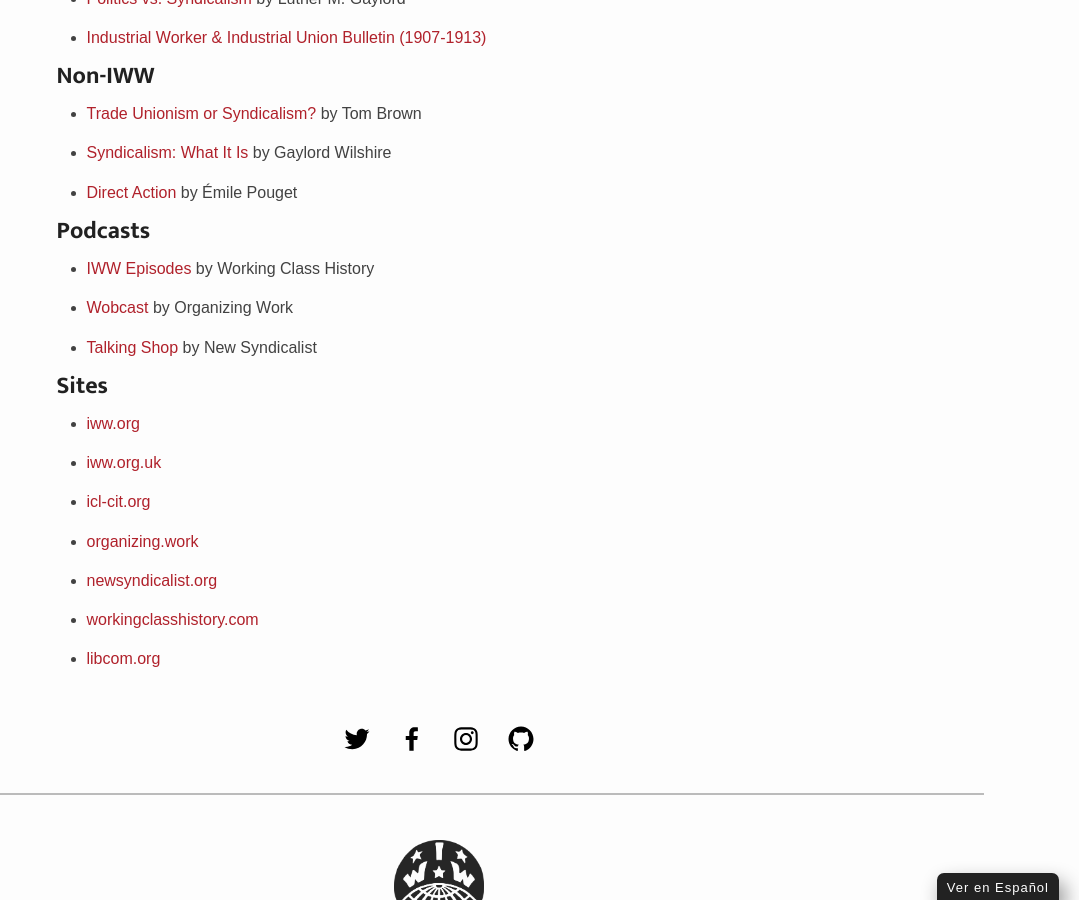
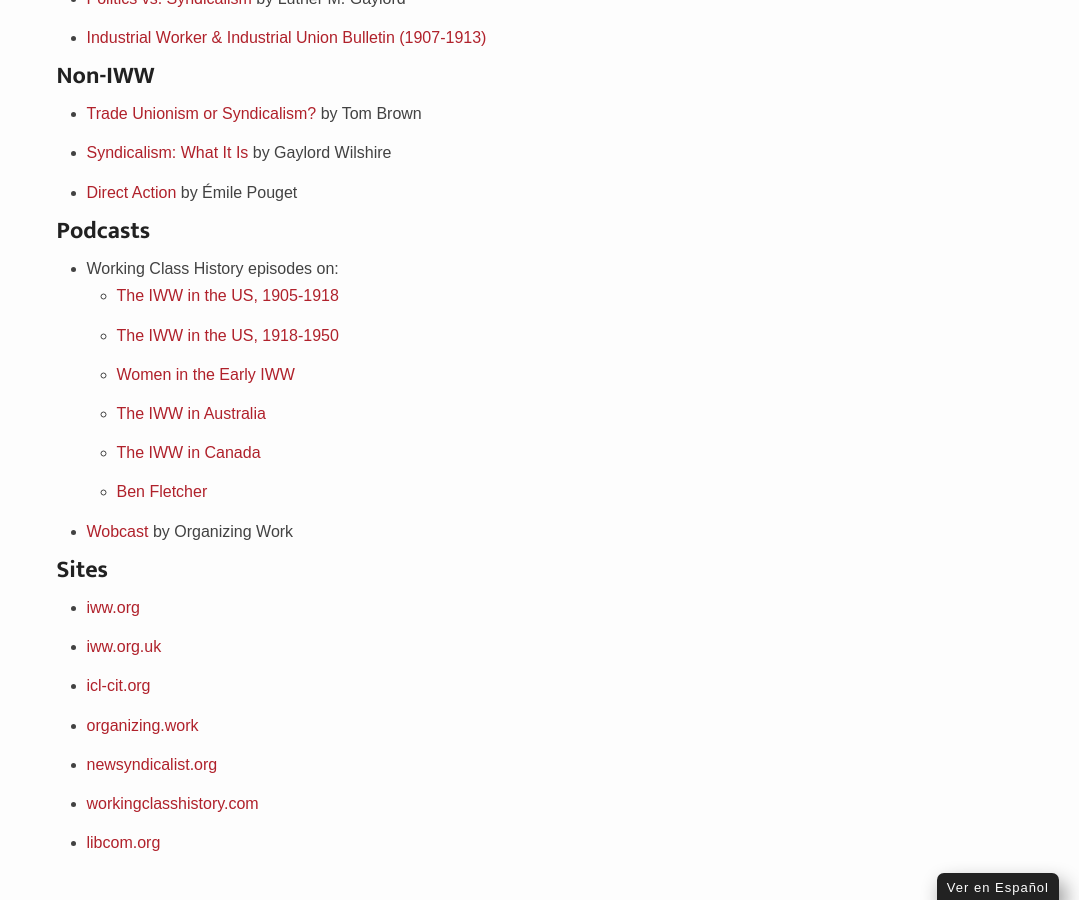
Before and after one commit to vancouveriww/vancouveriww.github.io, a Jekyll site: the page built from resources.html, in a window 1280 px wide and 900 px high, scrolled down 1366 px. Shown: the whole window, without its empty margins (201-1280 px from the left). Built offline with Jekyll 4.4.1, drawn with Linux system fonts in a browser that asks for light colours; some web fonts are replaced.

Commit message:
Update resources.html
Updated podcast links

```diff
--- a/resources.html
+++ b/resources.html
@@ -45,9 +45,17 @@
 </ul>
 <h2>Podcasts</h2>
 <ul>
-  <li><a href="https://soundcloud.com/workingclasshistory/sets/iww">IWW Episodes</a> by Working Class History</li>
-  <li><a href="http://organizing.work/feed/podcast">Wobcast</a> by Organizing Work</li>
-  <li><a href="https://soundcloud.com/user-847178554">Talking Shop</a> by New Syndicalist</li>
+  <li>Working Class History episodes on:
+    <ul>
+      <li><a href="https://workingclasshistory.com/podcast/wch-e6-the-industrial-workers-of-the-world-in-the-us-1905-1918">The IWW in the US, 1905-1918</a></li>
+      <li><a href="https://workingclasshistory.com/podcast/the-industrial-workers-of-the-world-1918-1950">The IWW in the US, 1918-1950</a></li>
+      <li><a href="https://workingclasshistory.com/podcast/e16-women-in-the-early-iww">Women in the Early IWW</a></li>
+      <li><a href="https://workingclasshistory.com/podcast/e19-the-iww-in-australia">The IWW in Australia</a></li>
+      <li><a href="https://workingclasshistory.com/podcast/e52-the-iww-in-canada">The IWW in Canada</a></li>
+      <li><a href="https://workingclasshistory.com/podcast/e73-ben-fletcher/">Ben Fletcher</a></li>
+    </ul>
+  </li>
+  <li><a href="https://organizing.work/category/podcast/">Wobcast</a> by Organizing Work</li>
 </ul>
 <h2>Sites</h2>
 <ul>
```
